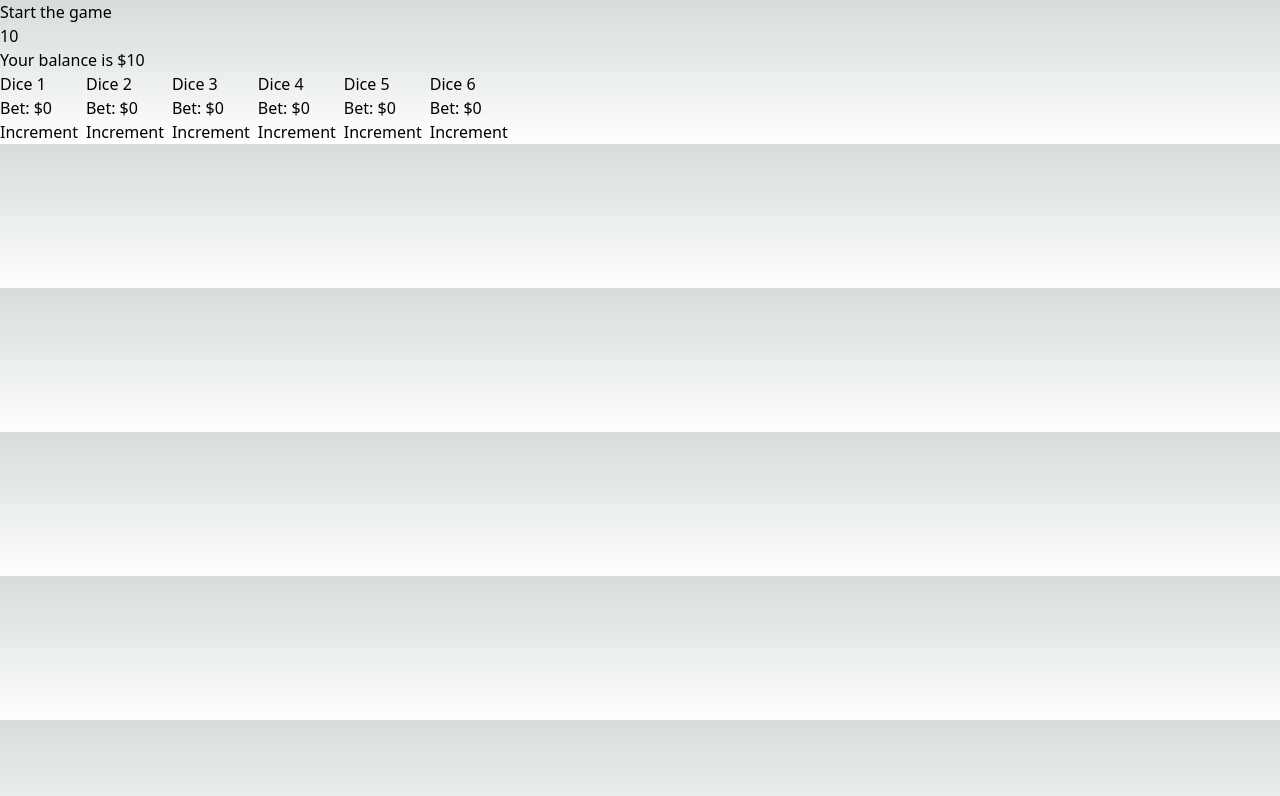
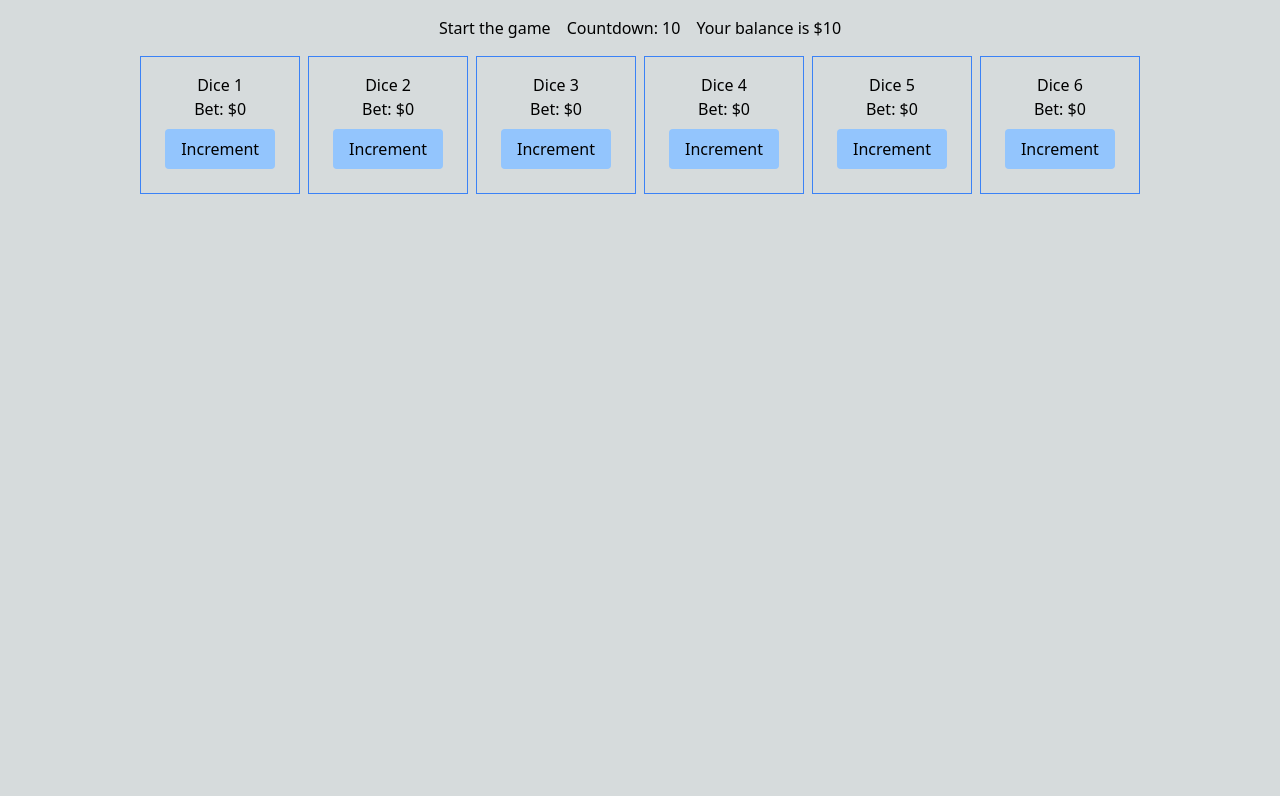
Before and after one commit to Deathstar10/pragmatic-dice-demo, a Next.js app: page / in a window 1280 px wide. Shown: the top 796 px of the page. Built offline with nearby package versions, Linux system fonts and the light colour scheme.

Commit message:
styling changes

```diff
--- a/src/components/BetPosition.tsx
+++ b/src/components/BetPosition.tsx
@@ -10,10 +10,14 @@ export default function BetPosition({
   disabled: boolean;
 }) {
   return (
-    <div>
-      <p>Dice {position}</p>
-      <p>Bet: ${counter}</p>
-      <button onClick={onIncrement} disabled={disabled}>
+    <div className="border border-blue-500 px-4 py-4 shrink">
+      <p className="text-center">Dice {position}</p>
+      <p className="text-center">Bet: ${counter}</p>
+      <button
+        onClick={onIncrement}
+        disabled={disabled}
+        className="bg-blue-300 rounded text-black px-4 py-2 mx-2 my-2 disabled:cursor-not-allowed"
+      >
         Increment
       </button>
     </div>
--- a/src/pages/index.tsx
+++ b/src/pages/index.tsx
@@ -92,11 +92,15 @@ export default function Home() {
 
   return (
     <>
+      <div className="w-4/5 mx-auto">
+        <div className="flex justify-center gap-4 my-4">
           <button onClick={handleStart}>Start the game</button>
-      <p>{countdown}</p>
+          <p>Countdown: {countdown}</p>
 
           <h2>Your balance is ${userBalance}</h2>
-      <div className="flex gap-2">
+        </div>
+
+        <div className="flex gap-2 flex-wrap justify-center">
           {Array(6)
             .fill(0)
             .map((value, index) => (
@@ -110,9 +114,13 @@ export default function Home() {
             ))}
         </div>
 
-      <div>{gameState === "result" && <p>Dice Rolled is {result}</p>}</div>
-      <div>{gameState === "pending" ? <p>Dice is being rolled</p> : ""}</div>
-      <div>
+        <div className="text-center">
+          {gameState === "result" && <p>Dice Rolled is {result}</p>}
+        </div>
+        <div className="text-center">
+          {gameState === "pending" ? <p>Dice is being rolled</p> : ""}
+        </div>
+        <div className="text-center">
           {gameState === "result" ? (
             finalAmount >= 0 ? (
               <p>Your winning amount is ${finalAmount}</p>
@@ -123,6 +131,7 @@ export default function Home() {
             ""
           )}
         </div>
+      </div>
     </>
   );
 }
--- a/src/styles/globals.css
+++ b/src/styles/globals.css
@@ -18,10 +18,5 @@
 
 body {
   color: rgb(var(--foreground-rgb));
-  background: linear-gradient(
-      to bottom,
-      transparent,
-      rgb(var(--background-end-rgb))
-    )
-    rgb(var(--background-start-rgb));
+  background: rgb(var(--background-start-rgb));
 }
```
Lines whose indentation alone changed are shown as unchanged.
